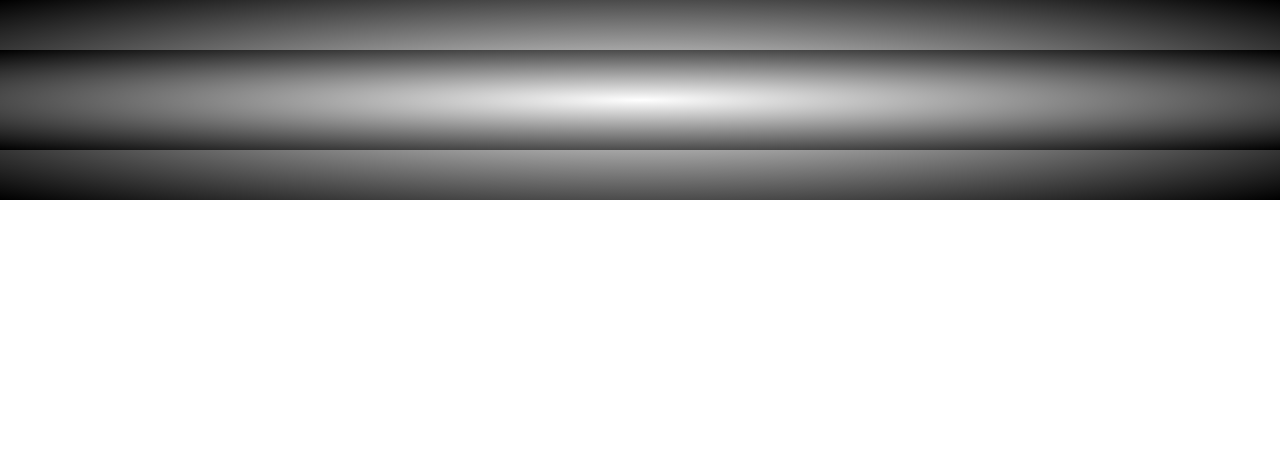
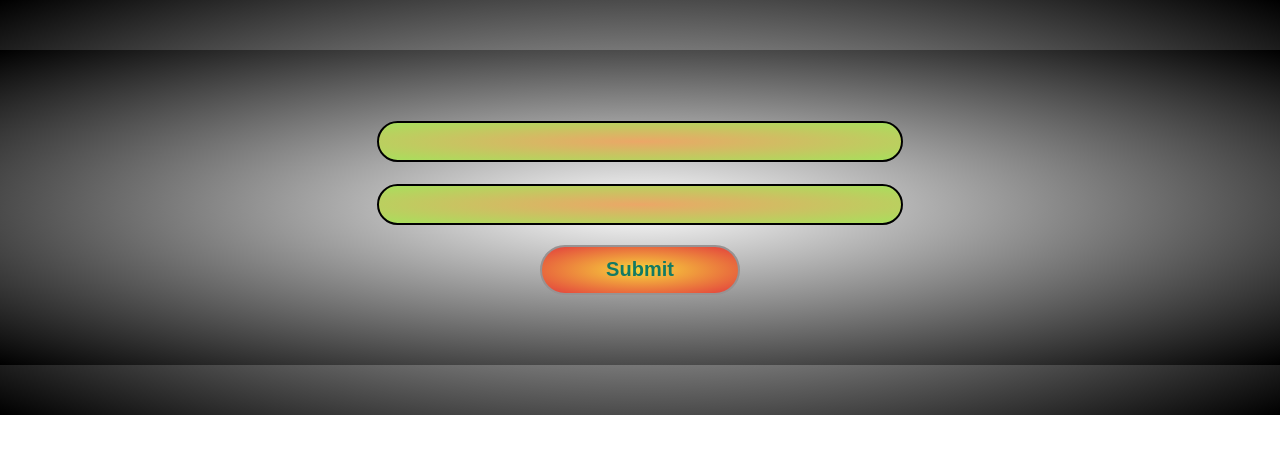
Before and after one commit to kodeerkarthik/task-react, a React (Create React App) app: page /task4 in a window 1280 px wide. Shown: the top 454 px of the page. Built offline with nearby package versions, Linux system fonts and the light colour scheme.

Commit message:
task4 completed

```diff
--- a/src/App.js
+++ b/src/App.js
@@ -4,6 +4,7 @@ import './App.css';
 import Agecls from './Task2/Agecls';
 import Signup from './Task1/Signup';
 import Arithmatic from './Task3/Arithmatic';
+import Event from './task4/Event';
 
 function App() {
   return (
@@ -13,6 +14,7 @@ function App() {
           <Route exact path='/task1' component={Signup}></Route>
           <Route exact path='/task2'component={Agecls}></Route>
           <Route exact path='/task3'component={Arithmatic}></Route>
+          <Route exact path='/task4'component={Event}></Route>
          </Switch>
       </Router>
     </div>
--- a/src/Task3/Arithmatic.css
+++ b/src/Task3/Arithmatic.css
@@ -1,9 +1,9 @@
-b {
+.bld {
     color: red;
     font-size: 50px;
     margin: 125px;
 }
-button {
+.btn {
     background:radial-gradient(rgb(248, 214, 60),rgb(226, 61, 61));
     height: 50px;
     border-radius: 50px;
--- a/src/Task3/Arithmatic.js
+++ b/src/Task3/Arithmatic.js
@@ -28,12 +28,12 @@ multiplication=()=>{
     render() {
         return (
             <div>
-                <b>{this.state.add}</b>
-                <b>{this.state.sub}</b>
-                <b>{this.state.mul}</b><br></br>
-                <button onClick={this.addition}>Addition</button>
-                <button onClick={this.substraction}>Substraction</button>
-                <button onClick={this.multiplication}>Multiplication</button>
+                <b class='bld'>{this.state.add}</b>
+                <b class='bld'>{this.state.sub}</b>
+                <b class='bld'>{this.state.mul}</b><br></br>
+                <button class='btn' onClick={this.addition}>Addition</button>
+                <button class='btn' onClick={this.substraction}>Substraction</button>
+                <button class='btn' onClick={this.multiplication}>Multiplication</button>
             </div>
         );
     }
--- /dev/null
+++ b/src/task4/Event.css
@@ -0,0 +1,10 @@
+.task4input {
+    width: 500px;
+    height: 35px;
+    font-size: 25px;
+    font-weight: bold;
+    border: 2px solid;
+    border-radius: 50px;
+    padding-left: 20px;
+    background: radial-gradient(rgb(235, 167, 103),rgb(167, 224, 92));
+}
--- /dev/null
+++ b/src/task4/Event.js
@@ -0,0 +1,36 @@
+import React, { Component } from 'react';
+import './Event.css'
+
+class Event extends Component {
+    constructor(props) {
+    super(props);
+    this.state = {
+    name: '',
+    name1:'',
+    name2:'karthik'
+    };
+}
+handleChange=(event) =>{
+    this.setState({name: event.target.value});
+}
+handleChange1=(event) =>{
+    this.setState({name1: event.target.value});
+}
+nameChange=()=>{
+    this.setState({name1:this.state.name2})
+}
+
+render() {
+    return (
+        <form >
+            <h1>{this.state.name}</h1>
+            <input class='task4input' type='text' onChange={this.handleChange} ></input>
+            <h1>{this.state.name1}</h1>
+            <input class='task4input' type='text' onChange={this.handleChange1} ></input><br></br>
+            <input class='btn' type="button" value="Submit" onClick={this.nameChange} ></input>
+        </form>
+        );
+    }
+}
+
+export default Event;
```
